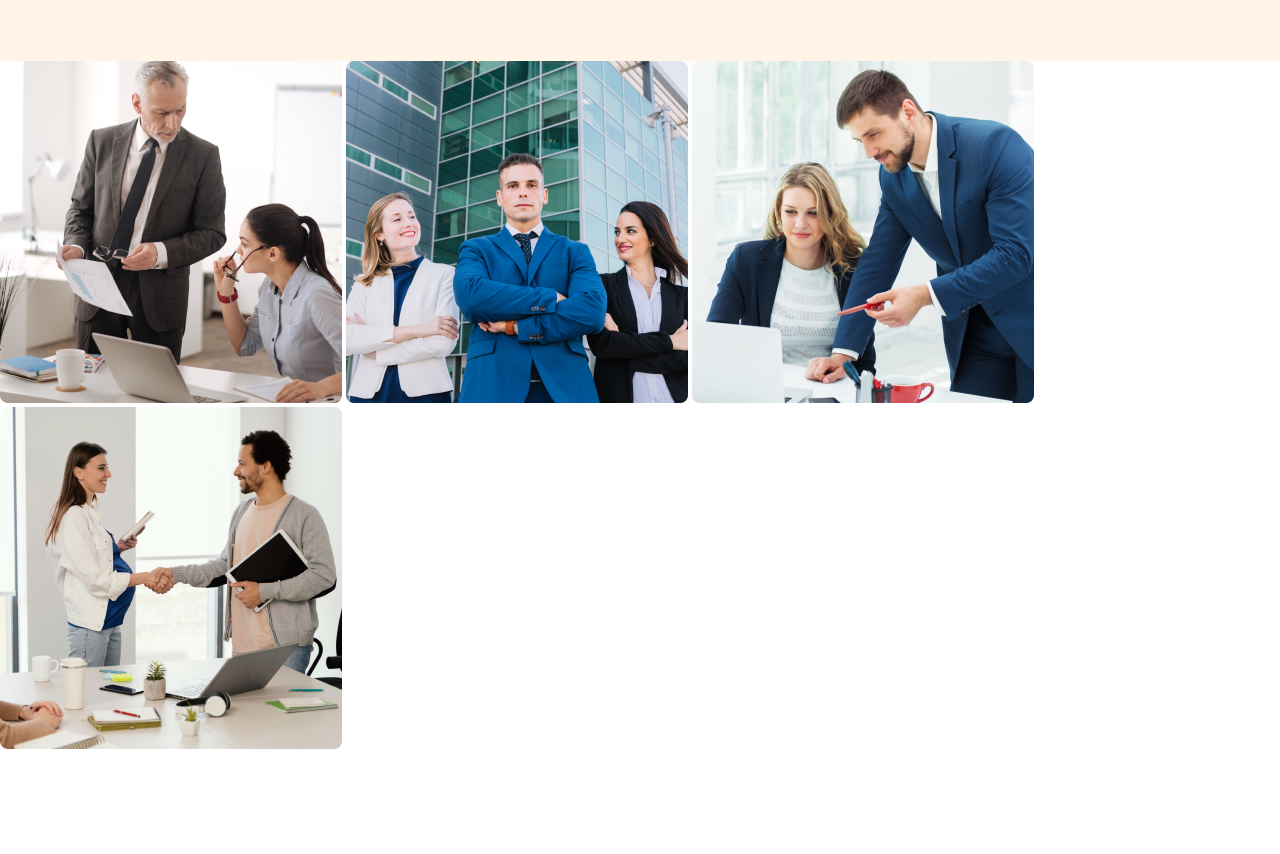
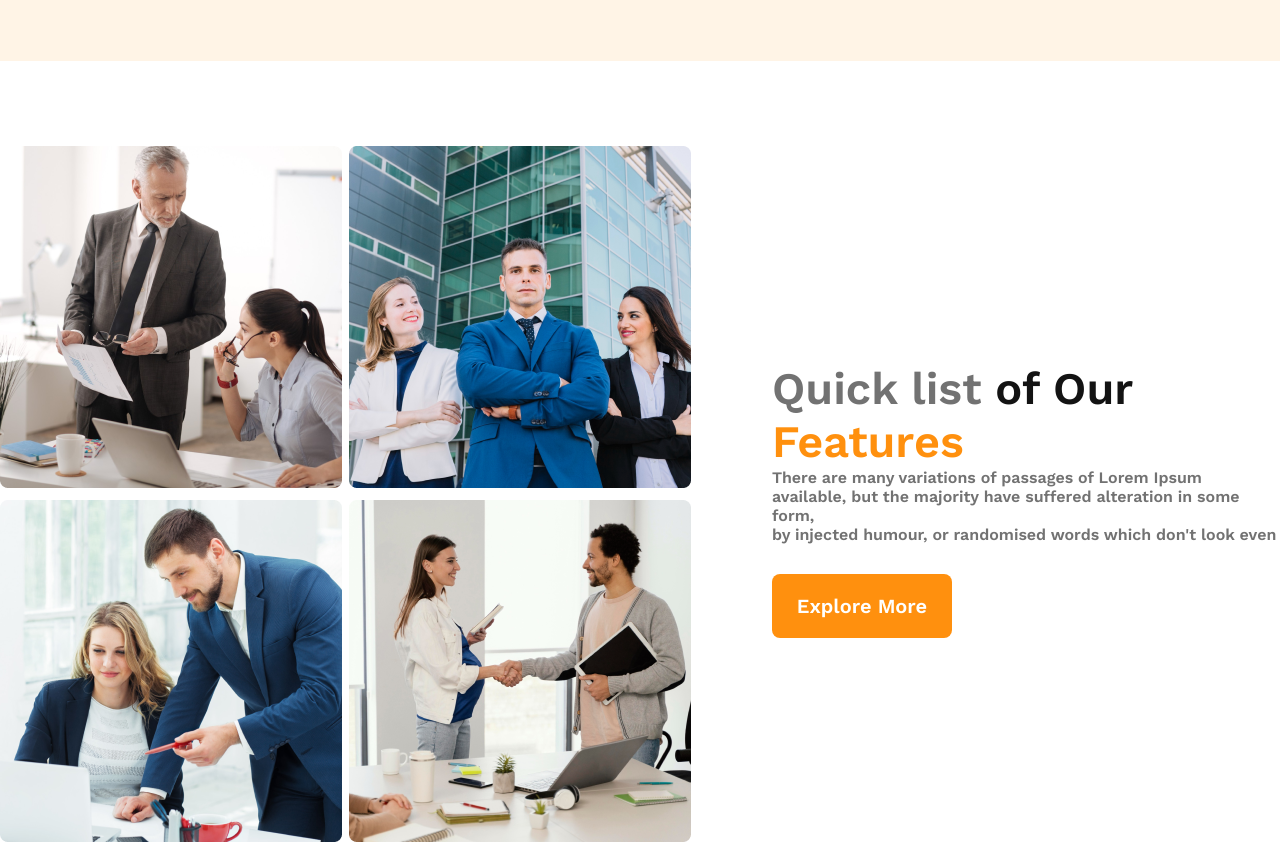
Before and after one commit to propa-zaman/g3-architects, a plain HTML site: page index.html in a window 1280 px wide. Shown: the part 1089-1943 px from the top of the page. Before the commit the page ends 1842 px from the top, so only its background shows below. Drawn offline with nearby package versions, Linux system fonts and the light colour scheme.

Commit message:
quick feature

```diff
--- a/index.html
+++ b/index.html
@@ -43,6 +43,7 @@
         </div>
     </header>
     <main>
+        <!-- Quick Feature -->
         <section class="features">
             <div class="feature-images">
                 <img src="./images/team1.png" alt="">
@@ -51,9 +52,16 @@
                 <img src="./images/team4.png" alt="">
             </div>
             <div class="feature-info">
-
+                <h3 class="feature-title">
+                    Quick list <span class="f1">of Our</span> <span class="f2"> <br>Features</span>
+                </h3>
+                <p class="feature-text">
+                    There are many variations of passages of Lorem Ipsum <br> available, but the majority have suffered alteration in some form, <br>by injected humour, or randomised words which don't look even
+                </p>
+                <button class="banner-btn">Explore More</button>
             </div>
         </section>
+        <!-- Love and Enjoy Feature -->
     </main>
 </body>
 
--- a/styles/styles.css
+++ b/styles/styles.css
@@ -108,13 +108,52 @@ nav ul {
     margin-bottom: 45px;
 
 }
-/* Features */
-.features{
+
+/* Quick Features */
+.features {
+    margin-top: 85px;
+    display: flex;
+    align-items: center;
+    justify-content: center;
 
 }
-.feature-images{
+
+.feature-images {
+    display: grid;
+    grid-template-columns: repeat(2, 1fr);
+    width: 708px;
+    height: 708px;
+}
+
+.feature-info {
+    margin-left: 73px;
 
 }
-.feature-info{
+
+.feature-title {
+    font-family: 'Work Sans';
+    font-style: normal;
+    font-weight: 500;
+    font-size: 45px;
+    color: #727272;
 
 }
+
+.f1 {
+    color: #131313;
+
+}
+
+.f2 {
+    color: #FF900E;
+}
+
+.feature-text {
+    font-family: 'Work Sans';
+    font-style: normal;
+    font-weight: 400;
+    font-size: 16px;
+    color: #727272;
+
+}
+/* Love and Enjoy Feature */
```
